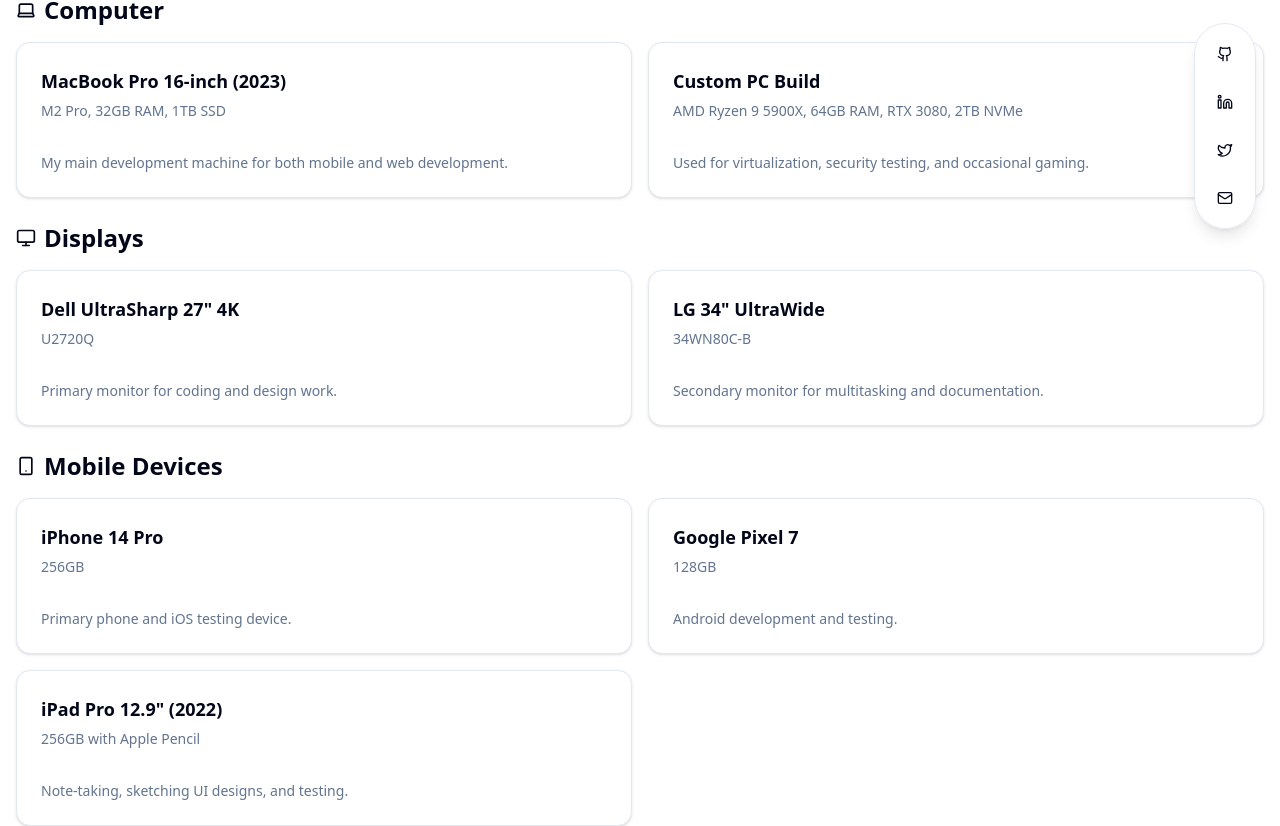
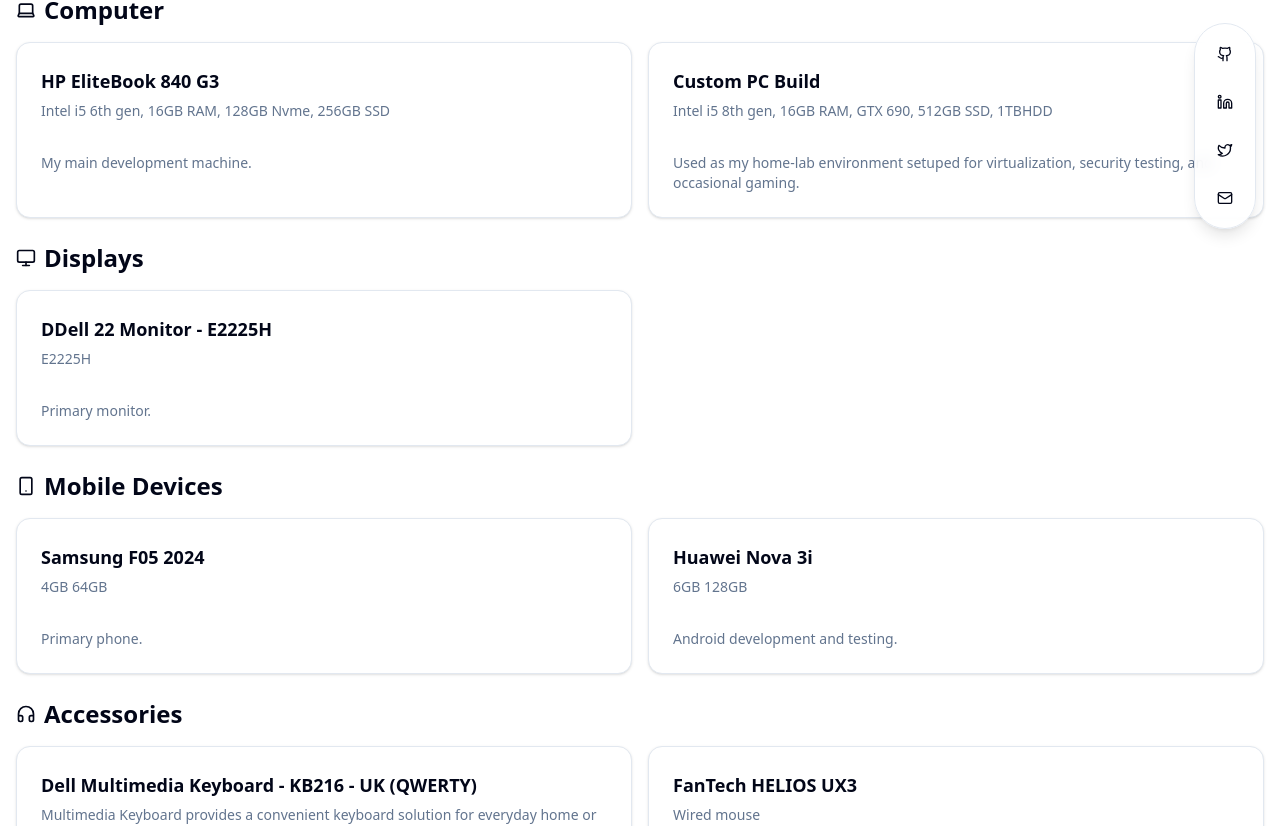
Before and after one commit to 5yndr0m/syndrom.me, a Next.js app: page /uses in a window 1280 px wide. Shown: the part 274-1100 px from the top of the page. Built offline with nearby package versions, Linux system fonts and the light colour scheme.

Commit message:
feat: removed placeholder data and link with my data

```diff
--- a/src/app/uses/page.jsx
+++ b/src/app/uses/page.jsx
@@ -1,221 +1,9 @@
 import { Card, CardContent, CardDescription, CardHeader, CardTitle } from "@/components/ui/card"
 import { Tabs, TabsContent, TabsList, TabsTrigger } from "@/components/ui/tabs"
 import { Laptop, Monitor, Smartphone, Headphones, Code, Cloud } from "lucide-react"
+import { hardware, software, services } from "@/lib/deviceData"
 
 export default function UsesPage() {
-  const hardware = [
-    {
-      category: "Computer",
-      icon: <Laptop className="h-5 w-5" />,
-      items: [
-        {
-          name: "MacBook Pro 16-inch (2023)",
-          description: "M2 Pro, 32GB RAM, 1TB SSD",
-          details: "My main development machine for both mobile and web development.",
-        },
-        {
-          name: "Custom PC Build",
-          description: "AMD Ryzen 9 5900X, 64GB RAM, RTX 3080, 2TB NVMe",
-          details: "Used for virtualization, security testing, and occasional gaming.",
-        },
-      ],
-    },
-    {
-      category: "Displays",
-      icon: <Monitor className="h-5 w-5" />,
-      items: [
-        {
-          name: 'Dell UltraSharp 27" 4K',
-          description: "U2720Q",
-          details: "Primary monitor for coding and design work.",
-        },
-        {
-          name: 'LG 34" UltraWide',
-          description: "34WN80C-B",
-          details: "Secondary monitor for multitasking and documentation.",
-        },
-      ],
-    },
-    {
-      category: "Mobile Devices",
-      icon: <Smartphone className="h-5 w-5" />,
-      items: [
-        {
-          name: "iPhone 14 Pro",
-          description: "256GB",
-          details: "Primary phone and iOS testing device.",
-        },
-        {
-          name: "Google Pixel 7",
-          description: "128GB",
-          details: "Android development and testing.",
-        },
-        {
-          name: 'iPad Pro 12.9" (2022)',
-          description: "256GB with Apple Pencil",
-          details: "Note-taking, sketching UI designs, and testing.",
-        },
-      ],
-    },
-    {
-      category: "Accessories",
-      icon: <Headphones className="h-5 w-5" />,
-      items: [
-        {
-          name: "Keychron K3",
-          description: "Low-profile mechanical keyboard with brown switches",
-          details: "My daily driver for typing.",
-        },
-        {
-          name: "Logitech MX Master 3",
-          description: "Wireless mouse",
-          details: "Comfortable for long coding sessions.",
-        },
-        {
-          name: "Sony WH-1000XM4",
-          description: "Noise-cancelling headphones",
-          details: "Essential for focusing in noisy environments.",
-        },
-      ],
-    },
-  ]
-
-  const software = [
-    {
-      category: "Development",
-      icon: <Code className="h-5 w-5" />,
-      items: [
-        {
-          name: "Visual Studio Code",
-          description: "Primary code editor",
-          details: "With extensions for React, TypeScript, Python, and more.",
-        },
-        {
-          name: "JetBrains Suite",
-          description: "WebStorm, PyCharm, Android Studio",
-          details: "Used for specific language development and mobile apps.",
-        },
-        {
-          name: "Docker Desktop",
-          description: "Container management",
-          details: "For creating consistent development environments.",
-        },
-        {
-          name: "Git & GitHub Desktop",
-          description: "Version control",
-          details: "For managing code repositories and collaboration.",
-        },
-      ],
-    },
-    {
-      category: "Design",
-      icon: <Code className="h-5 w-5" />,
-      items: [
-        {
-          name: "Figma",
-          description: "UI/UX design",
-          details: "For creating wireframes and mockups.",
-        },
-        {
-          name: "Adobe Creative Cloud",
-          description: "Photoshop, Illustrator",
-          details: "For image editing and graphic design.",
-        },
-      ],
-    },
-    {
-      category: "Productivity",
-      icon: <Code className="h-5 w-5" />,
-      items: [
-        {
-          name: "Notion",
-          description: "Note-taking and project management",
-          details: "For organizing projects, notes, and documentation.",
-        },
-        {
-          name: "Slack & Discord",
-          description: "Communication",
-          details: "For team collaboration and community engagement.",
-        },
-        {
-          name: "Obsidian",
-          description: "Knowledge management",
-          details: "For personal notes and knowledge base.",
-        },
-      ],
-    },
-  ]
-
-  const services = [
-    {
-      category: "Hosting & Deployment",
-      icon: <Cloud className="h-5 w-5" />,
-      items: [
-        {
-          name: "Vercel",
-          description: "Frontend deployment",
-          details: "For hosting Next.js applications and static sites.",
-        },
-        {
-          name: "AWS",
-          description: "Cloud infrastructure",
-          details: "EC2, S3, Lambda, and RDS for backend services.",
-        },
-        {
-          name: "Firebase",
-          description: "Backend as a Service",
-          details: "For authentication, database, and hosting mobile app backends.",
-        },
-        {
-          name: "GitHub Actions",
-          description: "CI/CD",
-          details: "For automated testing and deployment.",
-        },
-      ],
-    },
-    {
-      category: "Monitoring & Analytics",
-      icon: <Cloud className="h-5 w-5" />,
-      items: [
-        {
-          name: "Google Analytics",
-          description: "Website analytics",
-          details: "For tracking user behavior and site performance.",
-        },
-        {
-          name: "Sentry",
-          description: "Error tracking",
-          details: "For monitoring and fixing application errors.",
-        },
-        {
-          name: "Datadog",
-          description: "Infrastructure monitoring",
-          details: "For server and application performance monitoring.",
-        },
-      ],
-    },
-    {
-      category: "Security",
-      icon: <Cloud className="h-5 w-5" />,
-      items: [
-        {
-          name: "1Password",
-          description: "Password manager",
-          details: "For secure credential storage and sharing.",
-        },
-        {
-          name: "NordVPN",
-          description: "VPN service",
-          details: "For secure connections when working remotely.",
-        },
-        {
-          name: "Burp Suite",
-          description: "Web security testing",
-          details: "For security assessments and penetration testing.",
-        },
-      ],
-    },
-  ]
 
   return (
     <div className="space-y-8">
```
